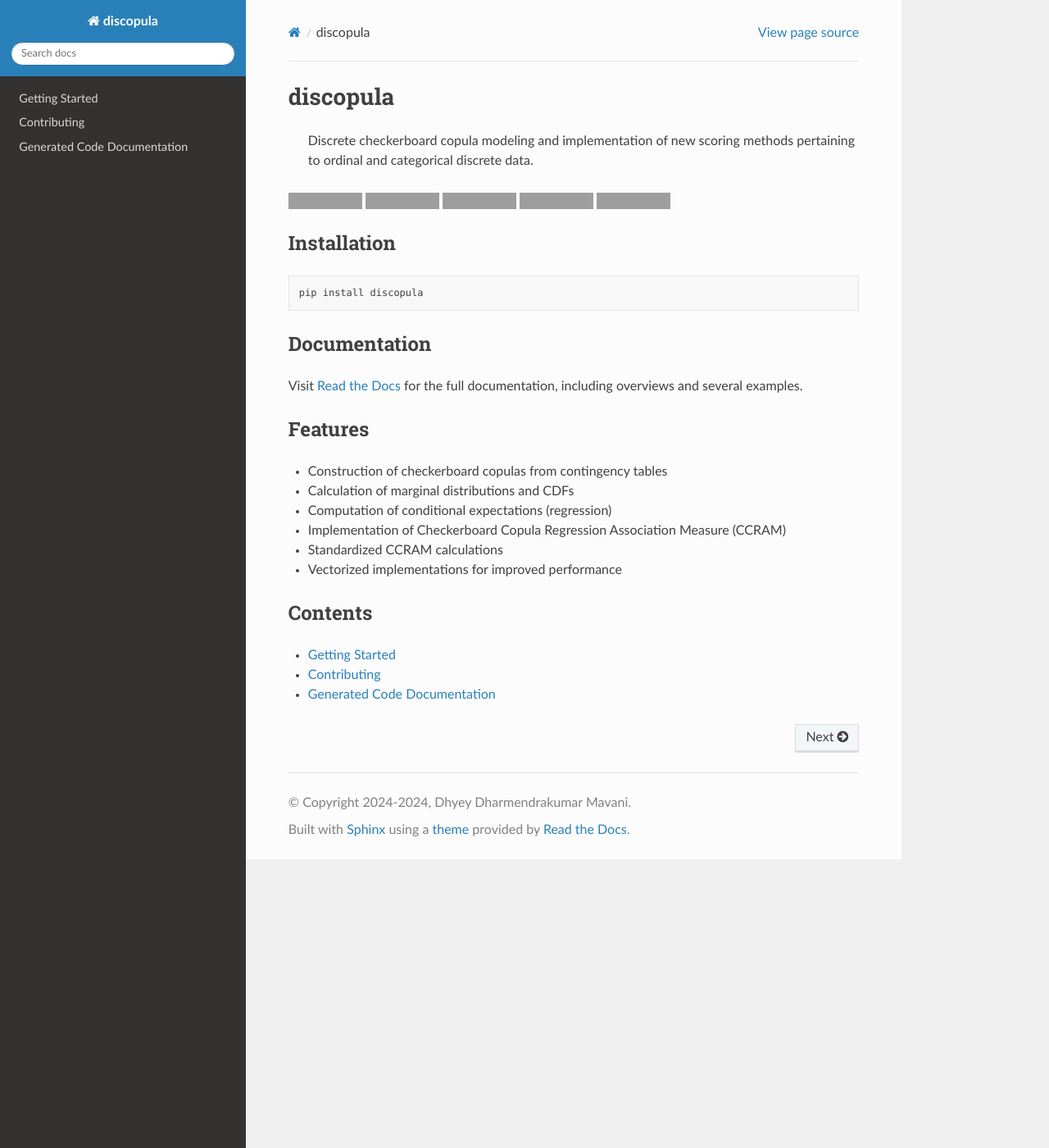
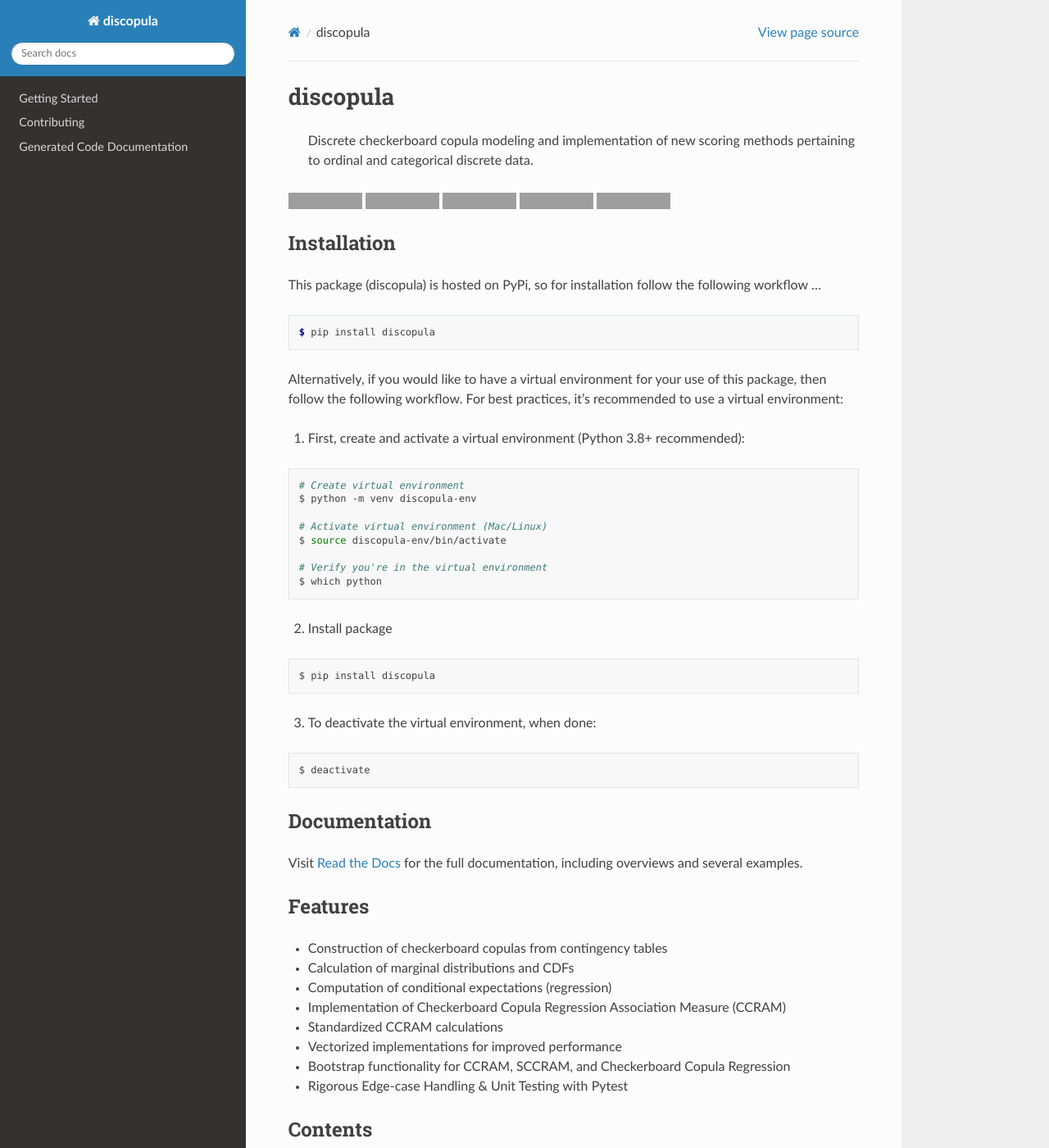
Before and after one commit to dmavani25/discopula, a Sphinx documentation site: the page built from docs/index.md, in a window 1280 px wide and 1400 px high. Shown: the whole window at 82% size. Built offline with Sphinx 7.4.7 and the Read the Docs theme 3.1.0, drawn with Linux system fonts in a browser that asks for light colours; grey boxes are pictures that could not be loaded.

Commit message:
Update README and docs with installation instructions and bootstrap functionality details

````diff
--- a/docs/index.md
+++ b/docs/index.md
@@ -10,8 +10,37 @@
 
 ## Installation
 
+This package (discopula) is hosted on PyPi, so for installation follow the following workflow ...
+
+```console
+$ pip install discopula
+```
+
+Alternatively, if you would like to have a virtual environment for your use of this package, then follow the following workflow. For best practices, it's recommended to use a virtual environment:
+
+1. First, create and activate a virtual environment (Python 3.8+ recommended):
+
 ```bash
-pip install discopula
+# Create virtual environment
+$ python -m venv discopula-env
+
+# Activate virtual environment (Mac/Linux)
+$ source discopula-env/bin/activate
+
+# Verify you're in the virtual environment
+$ which python
+```
+
+2. Install package
+
+```bash
+$ pip install discopula
+```
+
+3. To deactivate the virtual environment, when done:
+
+```bash
+$ deactivate
 ```
 
 ## Documentation
@@ -26,6 +55,8 @@
 - Implementation of Checkerboard Copula Regression Association Measure (CCRAM)
 - Standardized CCRAM calculations
 - Vectorized implementations for improved performance
+- Bootstrap functionality for CCRAM, SCCRAM, and Checkerboard Copula Regression
+- Rigorous Edge-case Handling & Unit Testing with Pytest
 
 ## Contents
 
````
Also changed, not shown: .github/README.md.
